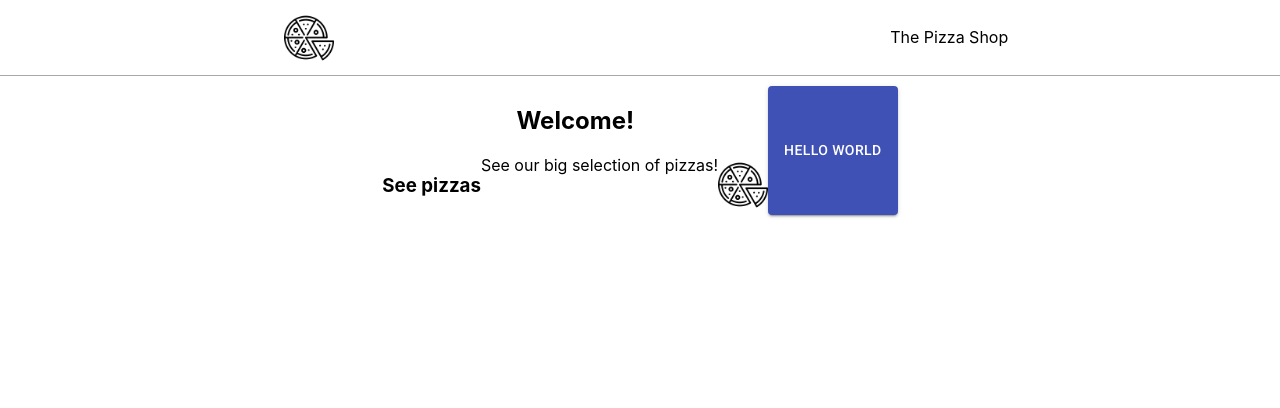
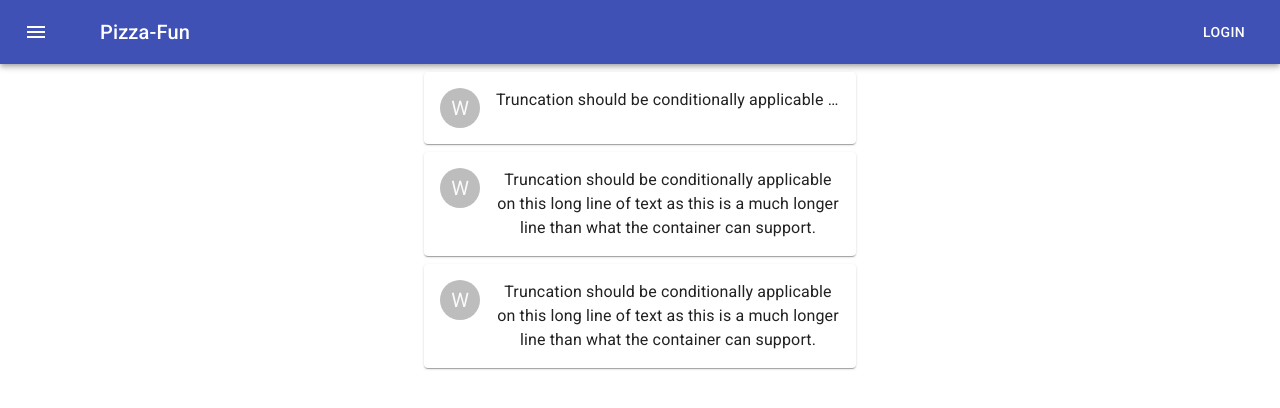
Before and after one commit to throwpedro/pizza-store, a React (Create React App) app: page / in a window 1280 px wide. Shown: the top 408 px of the page. Built offline with nearby package versions, Linux system fonts and the light colour scheme.

Commit message:
Added some material ui stuff starts to look like an app. top bar and grid.

```diff
--- a/src/App.js
+++ b/src/App.js
@@ -1,5 +1,4 @@
 import React from "react";
-import Button from '@material-ui/core/Button';
 import Frontpage from './frontpage/frontpage';
 import Header from './shared/header/header';
 import "./App.css";
@@ -8,12 +7,7 @@ function App() {
     return (
         <>
             <Header />
-            <div className="page-wrapper">
-                <Frontpage />
-                <Button variant="contained" color="primary">
-                    Hello World
-                </Button>
-            </div>
+            <Frontpage />
         </>
     );
 }
--- a/src/frontpage/frontpage.jsx
+++ b/src/frontpage/frontpage.jsx
@@ -11,7 +11,6 @@ class Frontpage extends React.Component {
     render() {
         return (
             <div className='frontpage-wrapper'>
-                <Welcome />
                 <Menu />
             </div>
         );
--- a/src/frontpage/menu/menu.jsx
+++ b/src/frontpage/menu/menu.jsx
@@ -1,15 +1,61 @@
-import React from 'react';
-import './menu.scss';
-import pizza from '../../media/pizza.png';
+import React from "react";
+import Paper from "@material-ui/core/Paper";
+import { makeStyles } from "@material-ui/core/styles";
+import Grid from "@material-ui/core/Grid";
+import Avatar from "@material-ui/core/Avatar";
+import Typography from "@material-ui/core/Typography";
 
-const Menu = () => {
+const useStyles = makeStyles(theme => ({
+    root: {
+        flexGrow: 1,
+        overflow: "hidden",
+        padding: theme.spacing(0, 3)
+    },
+    paper: {
+        maxWidth: 400,
+        margin: `${theme.spacing(1)}px auto`,
+        padding: theme.spacing(2)
+    }
+}));
+
+const message = `Truncation should be conditionally applicable on this long line of text
+ as this is a much longer line than what the container can support. `;
+
+export default function AutoGridNoWrap() {
+    const classes = useStyles();
+
     return (
-        <div className="see-pizzas-wrapper">
-            <h3>See pizzas</h3>
-            <span>See our big selection of pizzas!</span>
-            <img src={pizza} alt="pizza"/>
+        <div className={classes.root}>
+            <Paper className={classes.paper}>
+                <Grid container wrap="nowrap" spacing={2}>
+                    <Grid item>
+                        <Avatar>W</Avatar>
+                    </Grid>
+                    <Grid item xs zeroMinWidth>
+                        <Typography noWrap>{message}</Typography>
+                    </Grid>
+                </Grid>
+            </Paper>
+            <Paper className={classes.paper}>
+                <Grid container wrap="nowrap" spacing={2}>
+                    <Grid item>
+                        <Avatar>W</Avatar>
+                    </Grid>
+                    <Grid item xs>
+                        <Typography>{message}</Typography>
+                    </Grid>
+                </Grid>
+            </Paper>
+            <Paper className={classes.paper}>
+                <Grid container wrap="nowrap" spacing={2}>
+                    <Grid item>
+                        <Avatar>W</Avatar>
+                    </Grid>
+                    <Grid item xs>
+                        <Typography>{message}</Typography>
+                    </Grid>
+                </Grid>
+            </Paper>
         </div>
     );
 }
-
-export default Menu;
--- a/src/shared/header/header.jsx
+++ b/src/shared/header/header.jsx
@@ -1,18 +1,45 @@
 import React from "react";
-import "./header.scss";
-import pizzaLogo from './../../media/pizza.png';
+import { makeStyles } from "@material-ui/core/styles";
+import AppBar from "@material-ui/core/AppBar";
+import Toolbar from "@material-ui/core/Toolbar";
+import Typography from "@material-ui/core/Typography";
+import Button from "@material-ui/core/Button";
+import IconButton from "@material-ui/core/IconButton";
+import MenuIcon from "@material-ui/icons/Menu";
 
-const Header = () => {
+const useStyles = makeStyles(theme => ({
+    root: {
+        flexGrow: 1
+    },
+    menuButton: {
+        marginRight: theme.spacing(5)
+    },
+    title: {
+        flexGrow: 1
+    }
+}));
+
+export default function Header() {
+    const classes = useStyles();
+
     return (
-        <header className="header">
-            <div className="logo-container">
-                <img src={pizzaLogo} alt="pizza icon" />
-            </div>
-            <div className="app-name-container">
-                <span>The Pizza Shop</span>
-            </div>
-        </header>
+        <div className={classes.root}>
+            <AppBar position="static">
+                <Toolbar>
+                    <IconButton
+                        edge="start"
+                        className={classes.menuButton}
+                        color="inherit"
+                        aria-label="menu"
+                    >
+                        <MenuIcon />
+                    </IconButton>
+                    <Typography variant="h6" className={classes.title}>
+                        Pizza-Fun
+                    </Typography>
+                    <Button color="inherit">Login</Button>
+                </Toolbar>
+            </AppBar>
+        </div>
     );
-};
-
-export default Header;
+}
```
